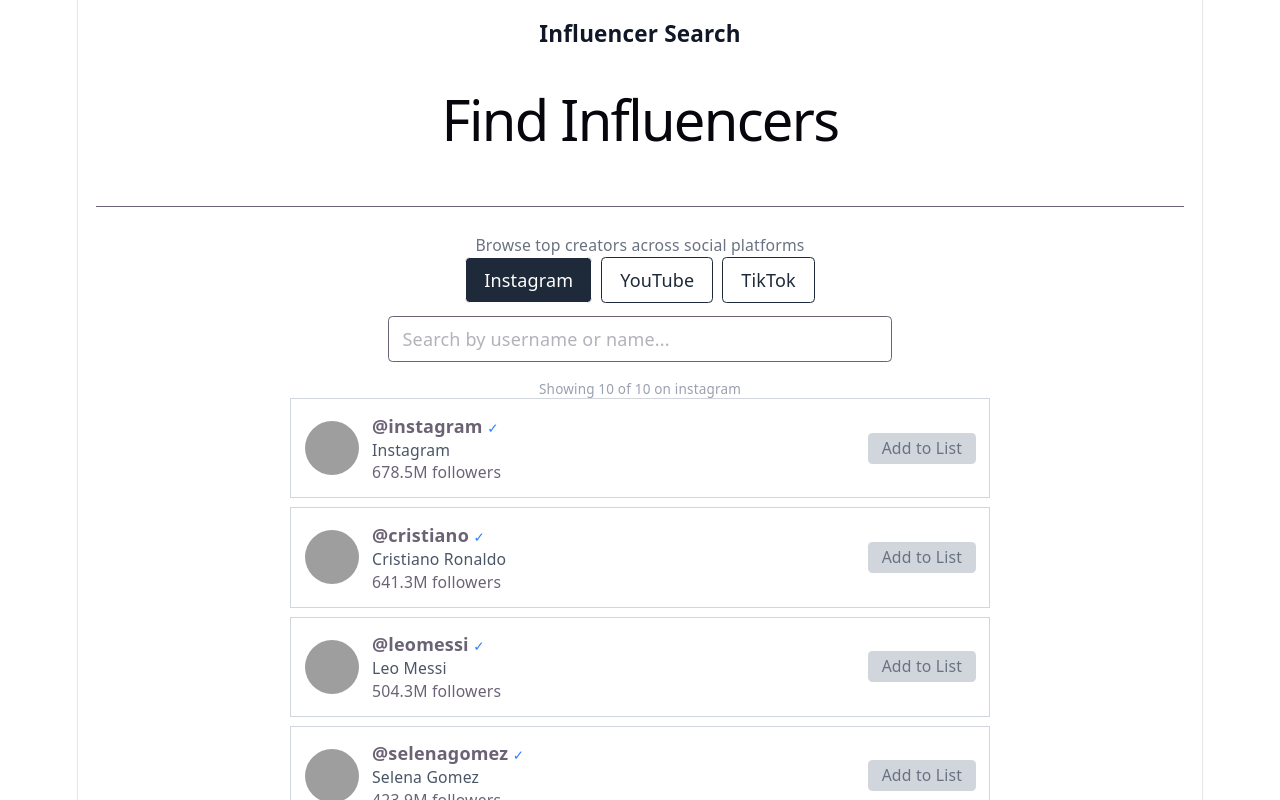
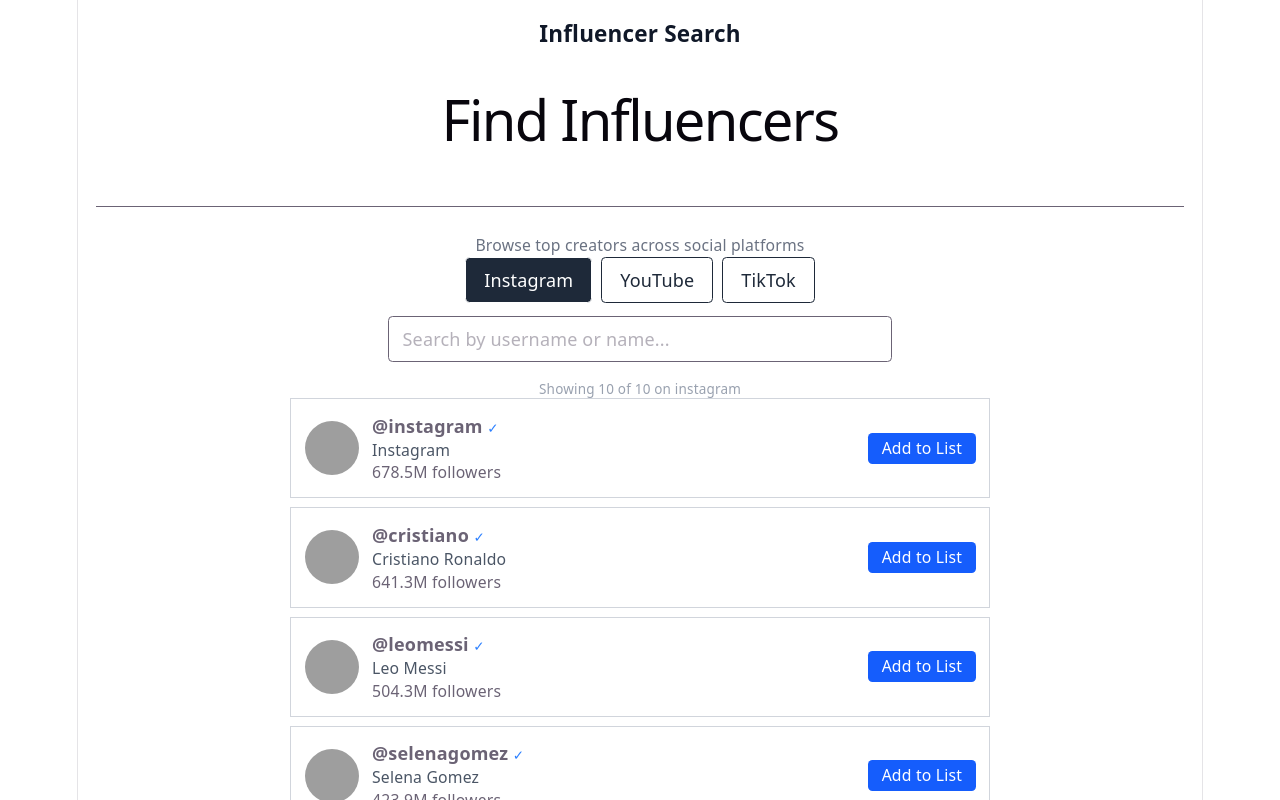
Before and after one commit to kruthi2510-gif/vibe-coder-assignment-main, a React (Vite) app: page / in a window 1280 px wide. Shown: the top 800 px of the page. Built offline with nearby package versions, Linux system fonts and the light colour scheme; grey boxes are pictures that could not be loaded.

Commit message:
install Zustand for state management and connect Add to List button with Zustand store

```diff
--- a/package.json
+++ b/package.json
@@ -15,7 +15,8 @@
     "react-beautiful-dnd": "^13.1.1",
     "react-dom": "18.3.1",
     "react-router-dom": "^7.18.0",
-    "tailwindcss": "^4.3.1"
+    "tailwindcss": "^4.3.1",
+    "zustand": "^5.0.14"
   },
   "devDependencies": {
     "@eslint/js": "^10.0.1",
--- a/src/components/ProfileCard.tsx
+++ b/src/components/ProfileCard.tsx
@@ -1,6 +1,8 @@
 import { useNavigate } from "react-router-dom";
 import type { Platform, UserProfileSummary } from "@/types";
 import { VerifiedBadge } from "./VerifiedBadge";
+import { useSelectedProfilesStore } from "@/store/selectedProfilesStore";
+
 
 interface ProfileCardProps {
   profile: UserProfileSummary;
@@ -22,7 +24,7 @@
   onProfileClick,
 }: ProfileCardProps) {
   const navigate = useNavigate();
-
+  const addProfile = useSelectedProfilesStore((state) => state.addProfile);
   const handleClick = () => {
     if (onProfileClick) onProfileClick(profile.username);
     navigate(`/profile/${profile.username}?platform=${platform}`);
@@ -45,13 +47,16 @@
       </div>
       {/* TODO: candidates must implement Add to List feature */}
       {/* TODO: candidates must implement Add to List feature */}
-      <button
-        disabled
-        className="px-3 py-1 bg-gray-300 text-gray-500 text-sm rounded cursor-not-allowed"
-        onClick={(e) => e.stopPropagation()}
-      >
-        Add to List
-      </button>
+
+    <button
+  className="px-3 py-1 bg-blue-600 text-white text-sm rounded hover:bg-blue-700"
+  onClick={(e) => {
+    e.stopPropagation();
+    addProfile(profile);
+  }}
+>
+  Add to List
+</button>
     </div>
   );
 }
--- /dev/null
+++ b/src/store/selectedProfilesStore.ts
@@ -0,0 +1,16 @@
+import { create } from "zustand";
+import type { UserProfileSummary } from "@/types";
+
+interface SelectedProfilesStore {
+  selectedProfiles: UserProfileSummary[];
+  addProfile: (profile: UserProfileSummary) => void;
+}
+
+export const useSelectedProfilesStore = create<SelectedProfilesStore>((set) => ({
+  selectedProfiles: [],
+
+  addProfile: (profile) =>
+    set((state) => ({
+      selectedProfiles: [...state.selectedProfiles, profile],
+    })),
+}));
```
Also changed, not shown: 1 other file (tests, documents, lock files or other folders).
